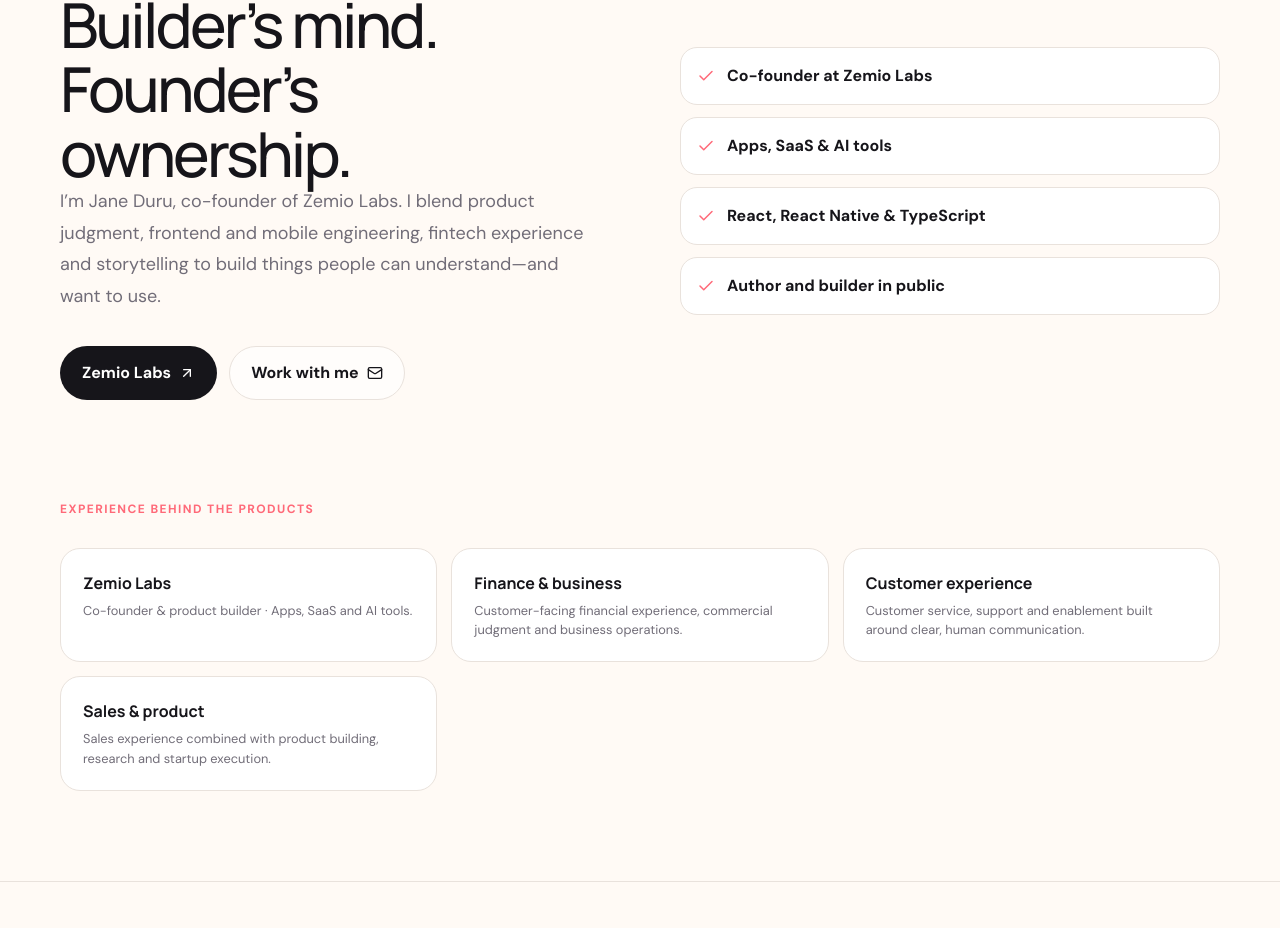
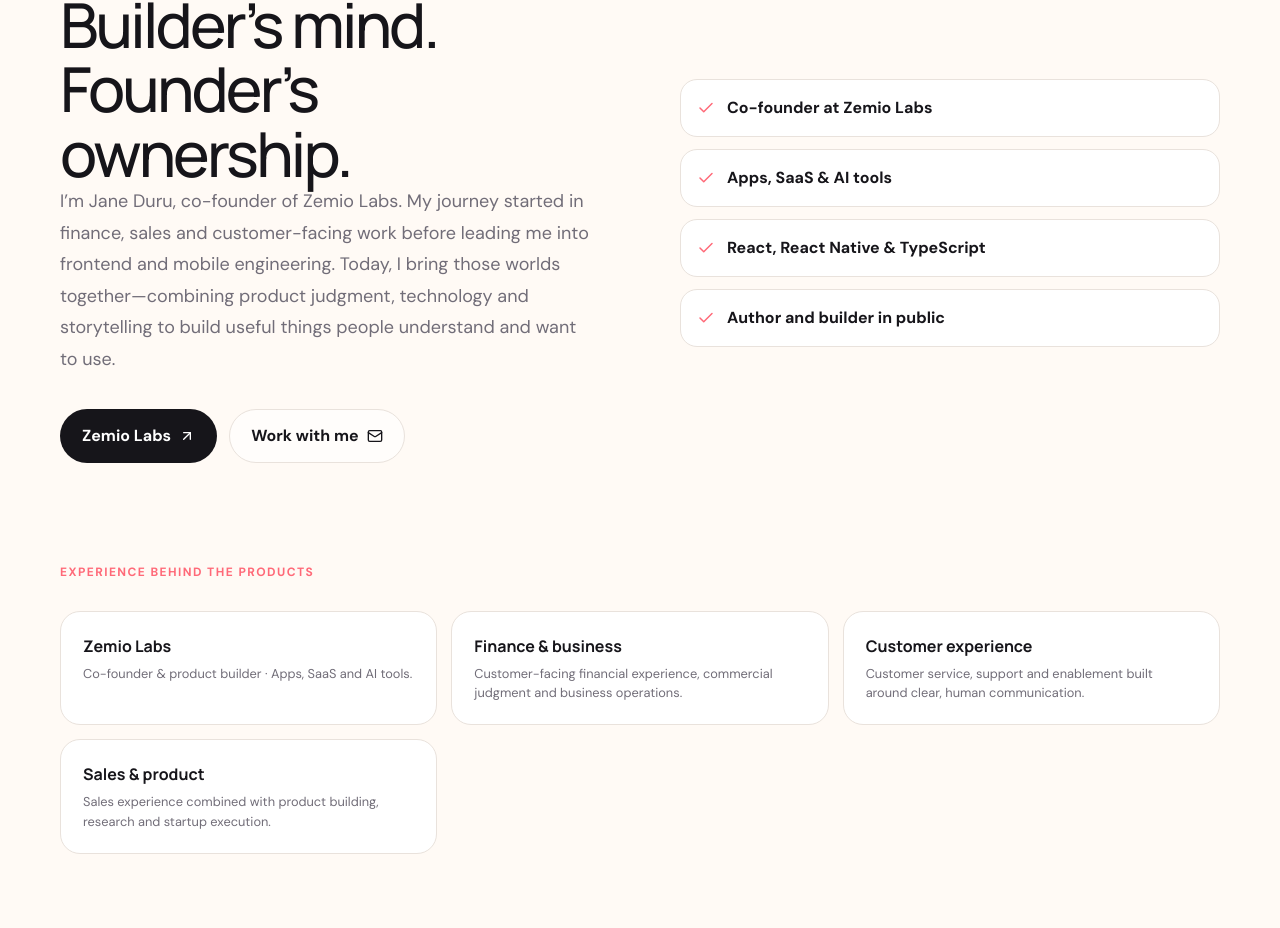
Before and after one commit to janeezy/React-Portfolio, a React (Create React App) app: page / in a window 1280 px wide. Shown: the part 3673-4601 px from the top of the page. Built offline with nearby package versions, Linux system fonts and the light colour scheme.

Commit message:
Strengthen founder journey story

```diff
--- a/src/components/Portfolio.js
+++ b/src/components/Portfolio.js
@@ -334,7 +334,7 @@
       <section className="section wrap about" id="about">
         <motion.div {...fade}>
           <div className="kicker">About Jane</div><h2>Builder’s mind. Founder’s ownership.</h2>
-          <p>I’m Jane Duru, co-founder of Zemio Labs. I blend product judgment, frontend and mobile engineering, fintech experience and storytelling to build things people can understand—and want to use.</p>
+          <p>I’m Jane Duru, co-founder of Zemio Labs. My journey started in finance, sales and customer-facing work before leading me into frontend and mobile engineering. Today, I bring those worlds together—combining product judgment, technology and storytelling to build useful things people understand and want to use.</p>
           <div className="actions"><a className="primary" href="https://zemiolabs.com" target="_blank" rel="noreferrer">Zemio Labs <ArrowUpRight size={16}/></a><a className="secondary" href="mailto:zemiolabs@gmail.com">Work with me <Mail size={16}/></a></div>
         </motion.div>
         <motion.div className="about-list" {...fade} transition={{ ...fade.transition, delay:.1 }}>
```
